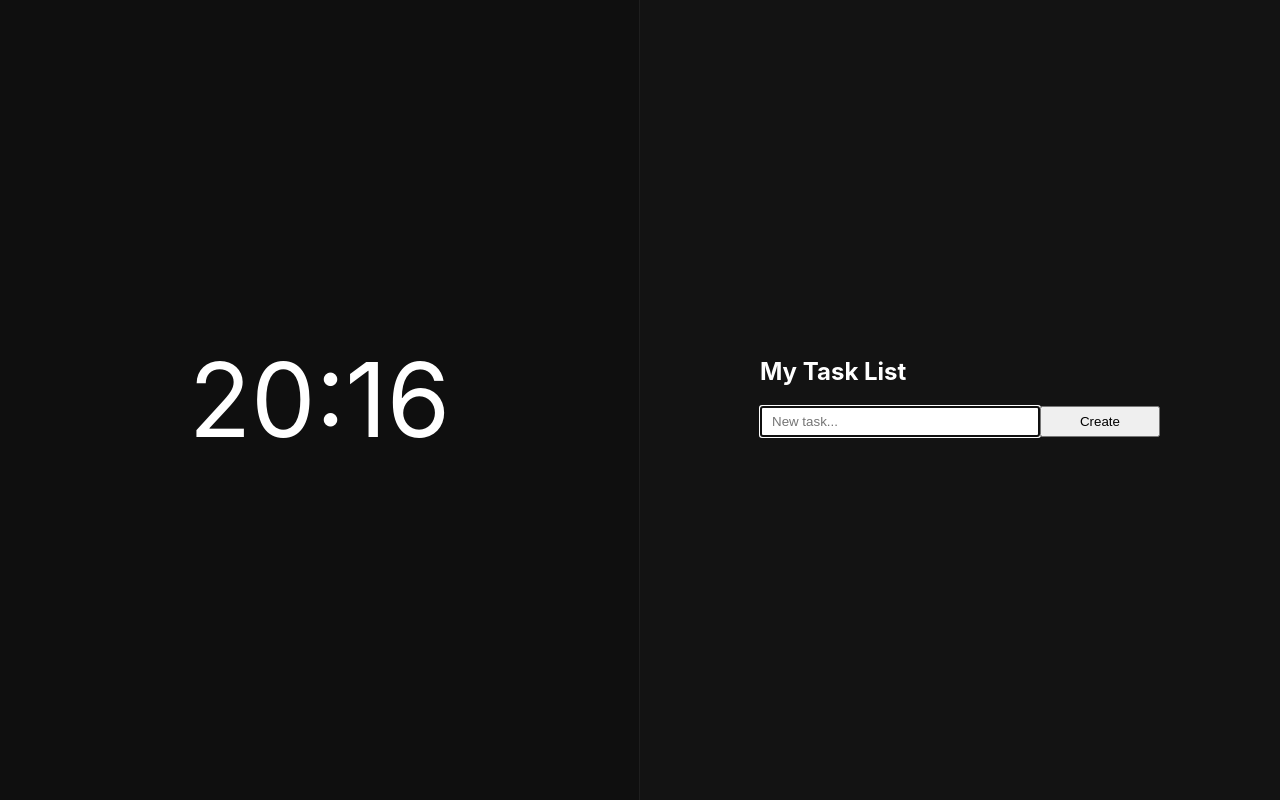
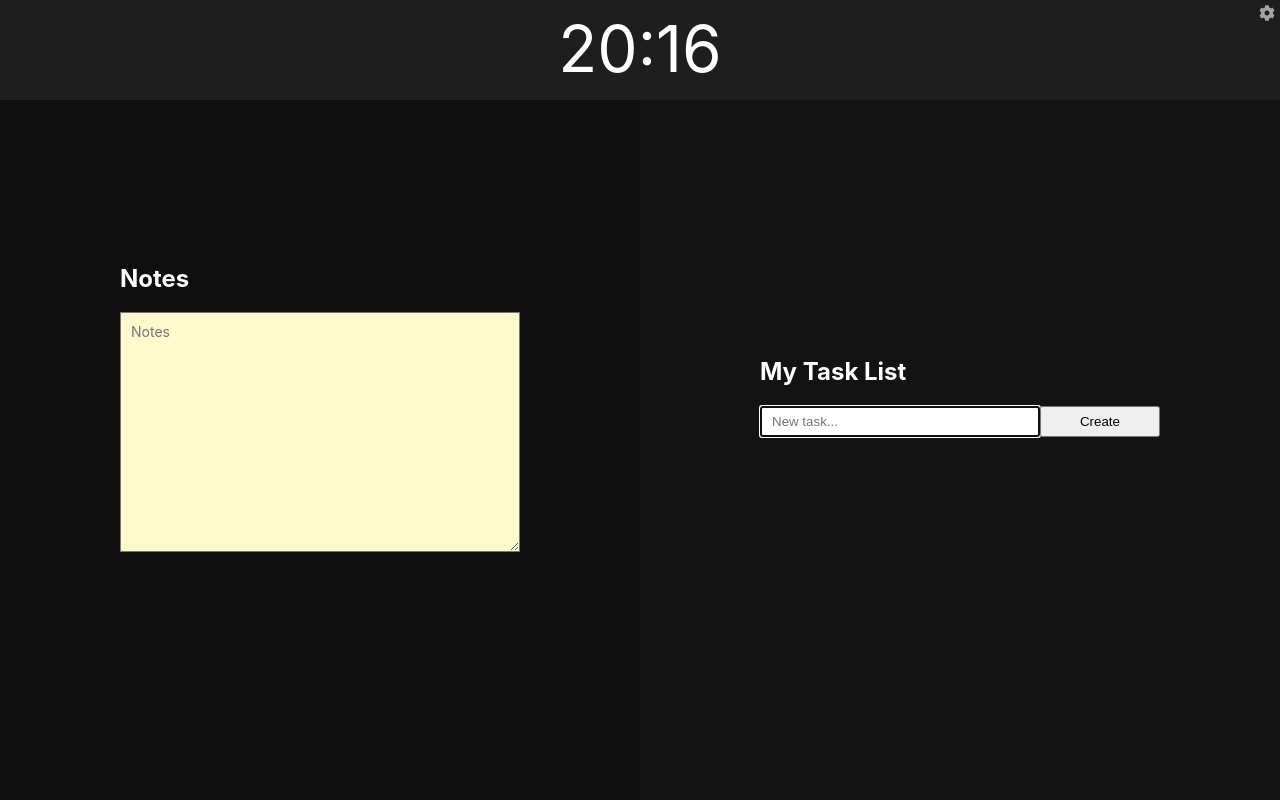
Before and after one commit to snicholson99/routine, a React (Create React App) app: page / in a window 1280 px wide. Built offline with nearby package versions, Linux system fonts and the light colour scheme.

Commit message:
added notes feature and moved clock to header

```diff
--- a/src/App.css
+++ b/src/App.css
@@ -5,28 +5,26 @@
   color: white;
 }
 
-.setting-checkbox-container {
-  display: flex;
-  padding: 10px 0;
-}
-
 header {
   position: absolute;
   min-height: 100px;
-  display: flex;
-  justify-content: flex-end;
   padding: 10px;
   top: 0;
   left: 0;
   width: 100%;
-  color: grey;
-  opacity: 0;
+  display: flex;
+  flex-direction: column;
+  align-items: center;
+  background-color: #1E1E1E;
   z-index: 3;
 }
 
-header:hover {
+header.hover-to-show {
+  opacity: 0;
+}
+
+header.hover-to-show:hover {
   opacity: 1;
-  animation: fade-in-down 0.2s forwards;
 }
 
 .section {
@@ -41,8 +39,8 @@ header:hover {
 
 .section-one {
   position: fixed;
-  background-color: rgb(15, 15, 15);
-  border-right: 1px solid rgb(30, 30, 30);
+  background-color: #0F0F0F;
+  /* border-right: 1px solid rgb(30, 30, 30); */
   order: 1;
 }
 
@@ -50,7 +48,7 @@ header:hover {
   position: relative;
   top: 0;
   left: 50%;
-  background-color: rgb(19, 19, 19);
+  background-color: #131313;
   order: 2;
 }
 
@@ -63,9 +61,9 @@ p {
   .App {
     flex-direction: column;
   }
-  header {
+  /* header {
     display: none;
-  }
+  } */
   .section {
     width: 100%;
     position: relative;
@@ -74,7 +72,7 @@ p {
   .section-one {
     padding: 20px 0;
     min-height: unset;
-    top: 0;
+    top: 100px;
     left: 0;
     z-index: 2;
     border: none;
--- a/src/App.js
+++ b/src/App.js
@@ -1,9 +1,13 @@
 import React, { Component } from 'react';
+
 import './App.css';
 
+import Settings from './components/Settings';
 import Clock from './components/Clock';
 import Schedule from './components/Schedule';
 import TodoList from './components/TodoList';
+import Notes from './components/Notes';
+
 
 class App extends Component {
   constructor() {
@@ -11,31 +15,42 @@ class App extends Component {
     this.state = {
       isSettingsOpen: false,
       isShowingSchedule: false,
+      // isShowingClock: true,
     }
   }
   render() {
+
+    const onSettingsCogClick = () => {
+      this.setState({ isSettingsOpen: !isSettingsOpen });
+    }
+
+    const onSettingsShowSheduleClick = () => {
+      this.setState({ isShowingSchedule: !isShowingSchedule });
+    }
+
+    // const onSettingsShowClockClick = () => {
+    //   this.setState({ isShowingClock: !isShowingClock });
+    // }
+
     const { isSettingsOpen, isShowingSchedule } = this.state;
     return (
       <div className="App">
+        {/* <header className={!isShowingSchedule && !isShowingClock && "hover-to-show"}> */}
         <header>
-          {isSettingsOpen && (
-            <div className="setting-checkbox-container">
-              <label for="is-showing-shedule">Show Schedule</label>
-              <input
-                type="checkbox"
-                id="is-showing-shedule"
-                value={isShowingSchedule}
-                onClick={() => this.setState({
-                  isShowingSchedule: !isShowingSchedule
-                })}
-              />
-            </div>
-          )}
-          <i className="fas fa-cog" onClick={() => this.setState({ isSettingsOpen: !isSettingsOpen })}></i>
+          <Settings
+            isSettingsOpen={isSettingsOpen}
+            onSettingsCogClick={onSettingsCogClick}
+            isShowingSchedule={isShowingSchedule}
+            onSettingsShowSheduleClick={onSettingsShowSheduleClick}
+            // isShowingClock={isShowingClock}
+            // onSettingsShowClockClick={onSettingsShowClockClick}
+          />
+          {/* {isShowingClock && <Clock />} */}
+          <Clock />
+          {isShowingSchedule && <Schedule />}
         </header>
         <section className="section section-one">
-          <Clock />
-          {isShowingSchedule && <Schedule />}
+          <Notes />
         </section>
         <section className="section section-two">
           <TodoList />
--- a/src/components/Clock/style.css
+++ b/src/components/Clock/style.css
@@ -1,3 +1,3 @@
 .App-clock {
-  font-size: 8vw;
+  font-size: 4rem;
 }
--- /dev/null
+++ b/src/components/Notes/index.js
@@ -0,0 +1,40 @@
+import React, { Component } from "react";
+
+import "./style.css";
+
+class Notes extends Component {
+  constructor(props) {
+    super(props);
+    this.state = {
+      notes: localStorage.getItem("notes") ? JSON.parse(localStorage.getItem("notes")) : "",
+    };
+  }
+
+  onChange = (value) => {
+    this.setState({ notes: value }, () => {
+      // save the notes in the local storage
+      localStorage.setItem("notes", JSON.stringify(value));
+    });
+  };
+
+  render() {
+    return (
+      <div className="notes">
+        <div>
+          <h1 className="app-header">Notes</h1>
+        </div>
+        <textarea
+          type="text"
+          name="notes"
+          onChange={(e) => this.onChange(e.target.value)}
+          value={this.state.notes}
+          placeholder="Notes"
+          autoComplete="off"
+          className="notes-input"
+        />
+      </div>
+    );
+  }
+}
+
+export default Notes;
--- /dev/null
+++ b/src/components/Notes/style.css
@@ -0,0 +1,12 @@
+.notes {
+  width: 80%;
+  max-width: 400px;
+}
+
+.notes-input {
+  width: 100%;
+  background-color: lemonchiffon;
+  padding: 10px;
+  min-height: 30vh;
+  font-size: 14px;
+}
--- a/src/components/Schedule/style.css
+++ b/src/components/Schedule/style.css
@@ -1,5 +1,5 @@
 .schedule {
-  padding: 20px 0;
+  padding: 5px 0;
 }
 
 .schedule-heading {
--- /dev/null
+++ b/src/components/Settings/index.js
@@ -0,0 +1,34 @@
+import React from 'react';
+import './style.css';
+
+const Settings = (props) => {
+  return (
+    <div className="settings">
+      <i className="settings-icon fas fa-cog" onClick={() => props.onSettingsCogClick()}></i>
+      {props.isSettingsOpen && (
+        <>
+          <div className="settings-checkbox-container">
+            <input
+              type="checkbox"
+              id="is-showing-shedule"
+              value={props.isShowingSchedule}
+              onClick={() => props.onSettingsShowSheduleClick()}
+            />
+            <label htmlFor="is-showing-shedule">Show Schedule</label>
+          </div>
+          {/* <div className="settings-checkbox-container">
+            <input
+              type="checkbox"
+              id="is-showing-clock"
+              value={props.isShowingClock}
+              onClick={() => props.onSettingsShowClockClick()}
+            />
+            <label htmlFor="is-showing-clock">Show Clock</label>
+          </div> */}
+        </>
+      )}
+    </div>
+  );
+}
+
+export default Settings;
--- /dev/null
+++ b/src/components/Settings/style.css
@@ -0,0 +1,19 @@
+.settings {
+  position: absolute;
+  top: 5px;
+  right: 5px;
+  color: #A4A4A4;
+  display: flex;
+  flex-direction: column;
+  align-items: flex-end;
+}
+
+.settings-icon,
+.settings-checkbox-container input,
+.settings-checkbox-container label {
+  cursor: pointer;
+}
+
+.settings-checkbox-container {
+  display: flex;
+}
--- a/src/index.css
+++ b/src/index.css
@@ -2,7 +2,7 @@
   box-sizing: border-box;
 }
 
-body {
+body, textarea {
   margin: 0;
   font-family: -apple-system, BlinkMacSystemFont, 'Segoe UI', 'Roboto', 'Oxygen',
     'Ubuntu', 'Cantarell', 'Fira Sans', 'Droid Sans', 'Helvetica Neue',
@@ -15,3 +15,7 @@ code {
   font-family: source-code-pro, Menlo, Monaco, Consolas, 'Courier New',
     monospace;
 }
+
+button {
+  cursor: pointer;
+}
```
Also changed, not shown: src/components/TodoList/index copy.js (deleted, +0 -179 lines).
